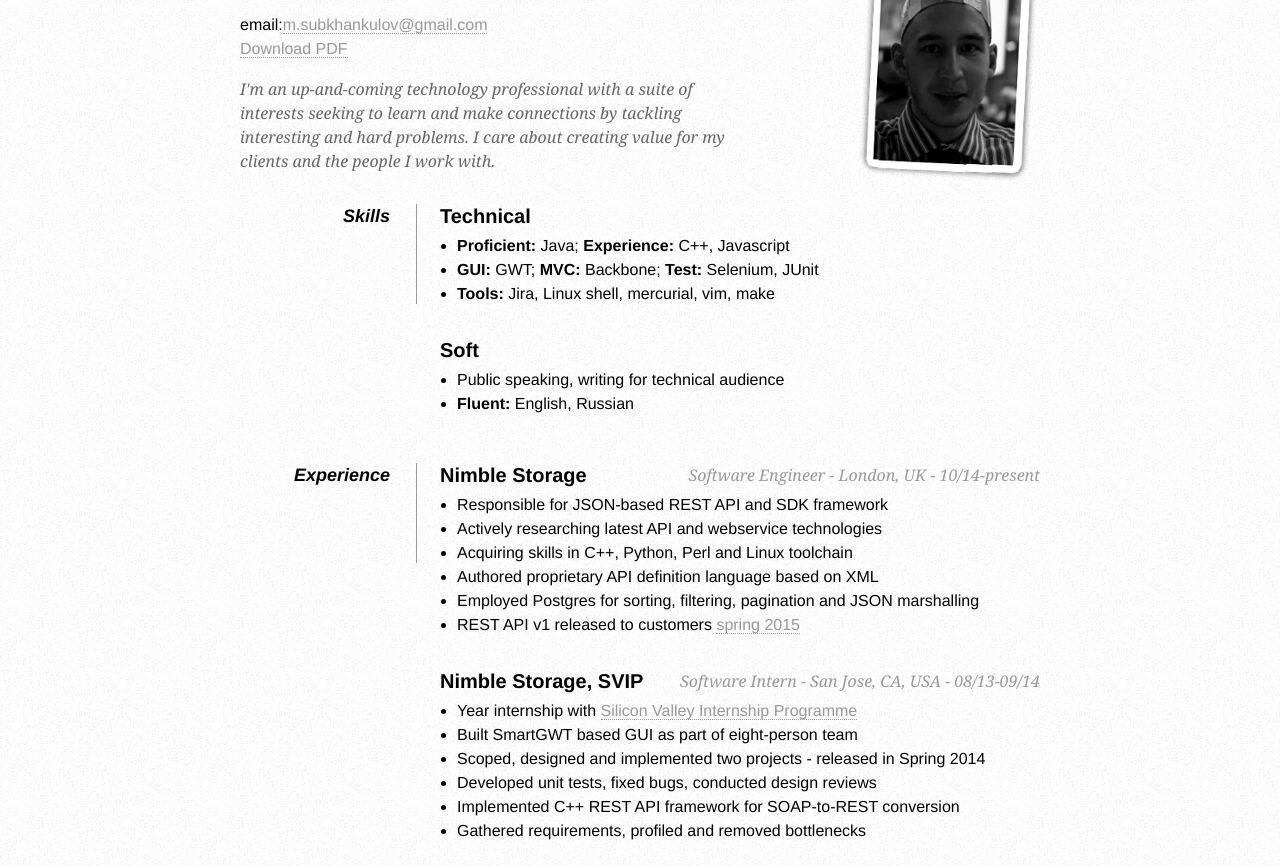
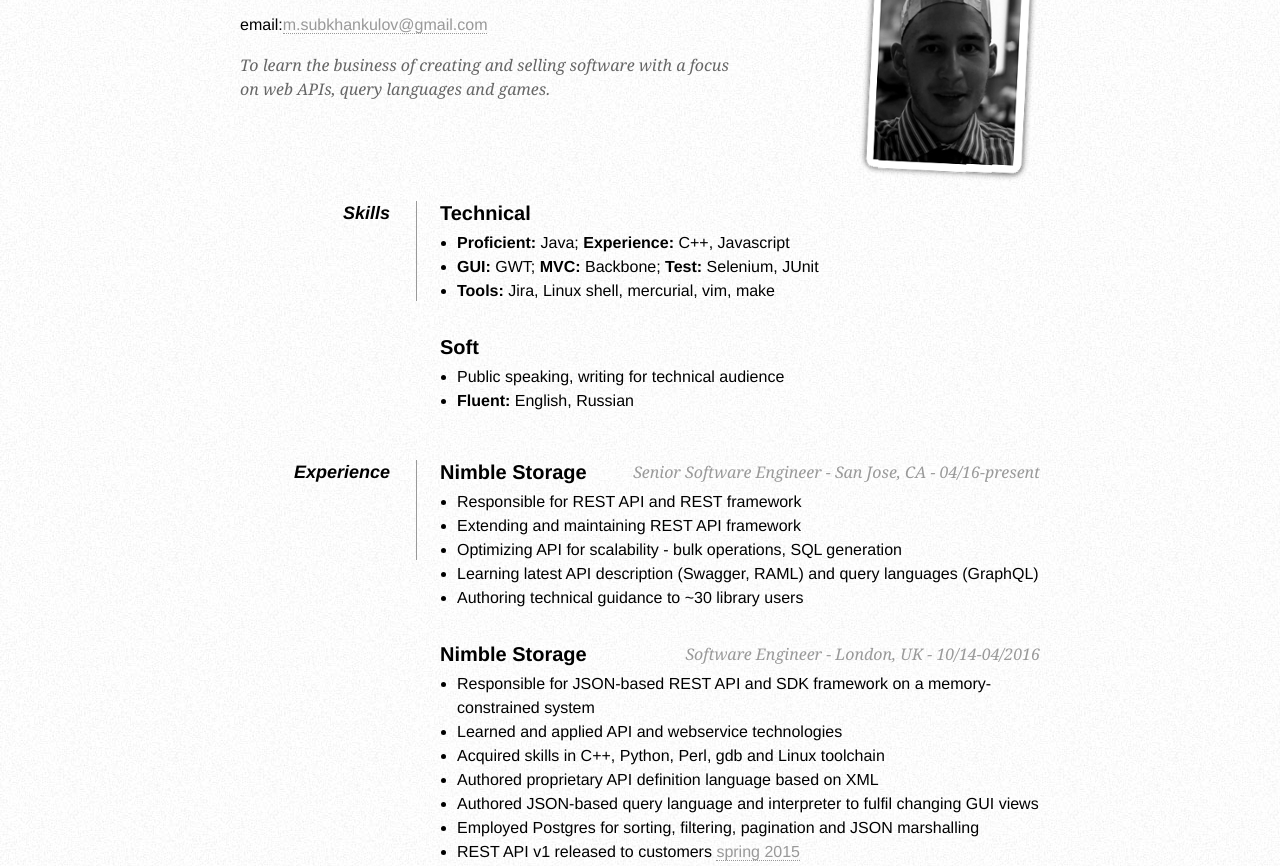
Before and after one commit to maratsubkhankulov/resume, a plain HTML site: page index.html in a window 1280 px wide. Shown: the part 84-950 px from the top of the page. Drawn offline with Linux system fonts and the light colour scheme.

Commit message:
updated software engineering role

```diff
--- a/index.html
+++ b/index.html
@@ -47,12 +47,12 @@
              <!--web:<a href="http://www.maratsubkhankulov.com">www.subkhan.com</a> -->
              <script src="//platform.linkedin.com/in.js" type="text/javascript"></script>
              <script type="IN/MemberProfile" data-id="http://www.linkedin.com/pub/marat-subkhankulov/36/8a1/330" data-format="hover" data-related="false"></script></br>
-                <a class="link" href="maratsubkhankulov-resume.pdf">Download PDF</a>
+                <!-- <a class="link" href="maratsubkhankulov-resume.pdf">Download PDF</a> -->
             </p>
         </div>
 
         <div id="objective">
-            <p>I'm an up-and-coming technology professional with a suite of interests seeking to learn and make connections by tackling interesting and hard problems. I care about creating value for my clients and the people I work with.
+            <p>To learn the business of creating and selling software with a focus on web APIs, query languages and games.
             </p>
         </div>
 
@@ -80,12 +80,23 @@
 
             <dt>Experience</dt>
             <dd>
-                <h2>Nimble Storage<span>Software Engineer - London, UK - 10/14-present</span></h2>
+
+                <h2>Nimble Storage<span>Senior Software Engineer - San Jose, CA - 04/16-present</span></h2>
                 <ul>
-					<li>Responsible for JSON-based REST API and SDK framework</li>
-					<li>Actively researching latest API and webservice technologies</li>
-					<li>Acquiring skills in C++, Python, Perl and Linux toolchain</li>
+			<li>Responsible for REST API and REST framework</li>
+			<li>Extending and maintaining REST API framework</li>
+			<li>Optimizing API for scalability - bulk operations, SQL generation</li>
+			<li>Learning latest API description (Swagger, RAML) and query languages (GraphQL)</li>
+			<li>Authoring technical guidance to ~30 library users</li>
+                </ul>
+
+                <h2>Nimble Storage<span>Software Engineer - London, UK - 10/14-04/2016</span></h2>
+                <ul>
+			<li>Responsible for JSON-based REST API and SDK framework on a memory-constrained system</li>
+			<li>Learned and applied API and webservice technologies</li>
+			<li>Acquired skills in C++, Python, Perl, gdb and Linux toolchain</li>
 			<li>Authored proprietary API definition language based on XML</li>
+			<li>Authored JSON-based query language and interpreter to fulfil changing GUI views</li>
 			<li>Employed Postgres for sorting, filtering, pagination and JSON marshalling</li>
 		        <li>REST API v1 released to customers <a href="http://connect.nimblestorage.com/community/configuration-and-networking/blog/2015/07/20/nimble-os-23-rest-api">spring 2015</a></li>
                 </ul>
@@ -123,9 +134,9 @@
             <dt>Interests</dt>
             <dd>
 				<ul>
+					<li>Hackathons: Winner of Angelhack Silicon Valley 2016</li>
 					<li>Algorithms and datastructures: <a href="https://knowyouralgorithms.wordpress.com">knowyouralgorithms.wordpress.com</a></li>
 					<li>Game development: <a href="https://magicaltramp.wordpress.com">magicaltramp.wordpress.com</a></li>
-					<li>Entrepreneurial training: <a href="http://blog.siliconvalleyinternship.com/2014/09/15/Guest-blog-SVIP-2014-postmortem/">blog.siliconvalleyinternship.com</a></li>
 				</ul>
 			</dd>
 
@@ -139,7 +150,7 @@
 
         <div class="clear"></div>
         <div id="objective">
-            <p>updated: 03/11/2015</p>
+            <p>updated: 23/10/2016</p>
         </div>
 
     </div>
```
Lines whose indentation alone changed are shown as unchanged.
